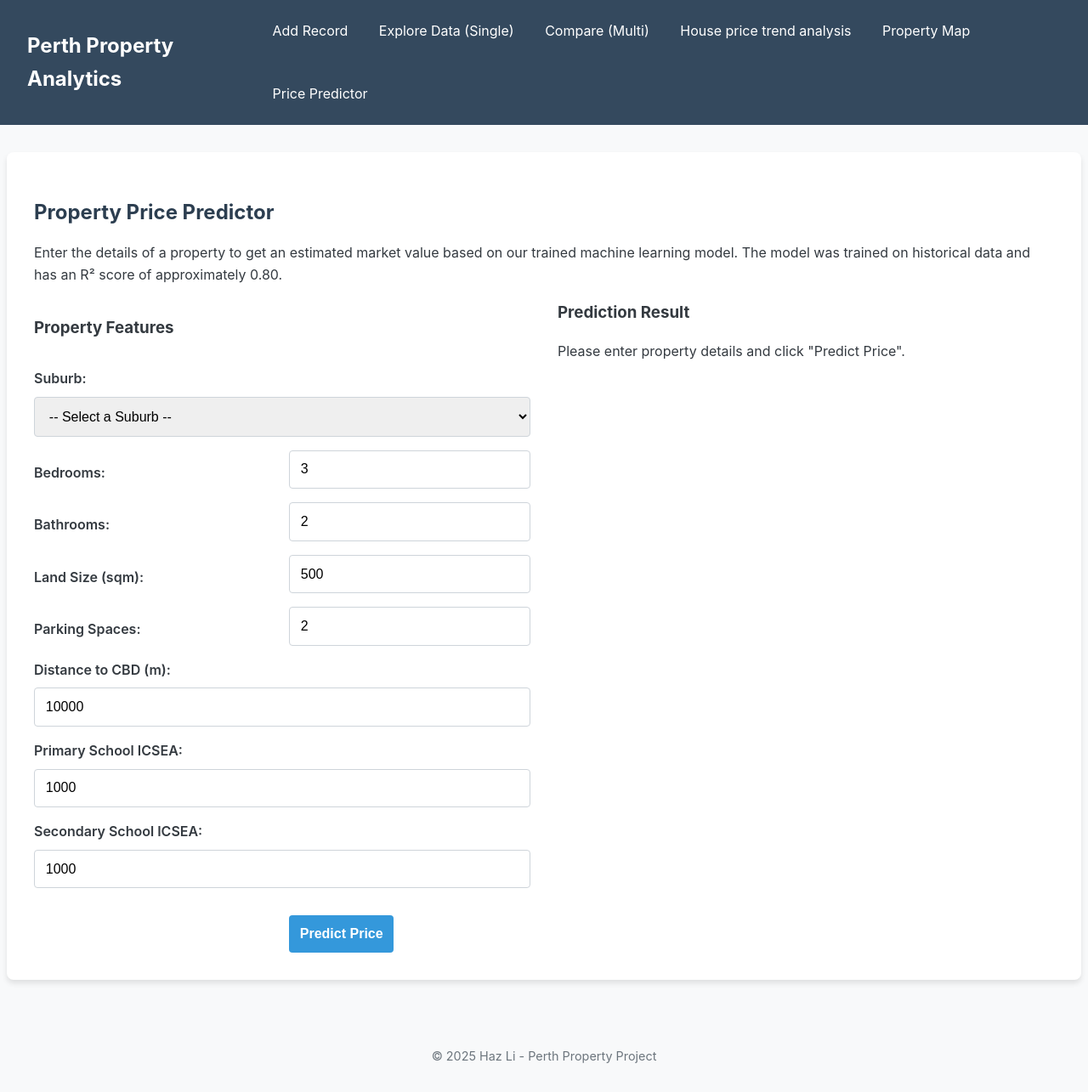
After one commit to cloud9ight/perth_property_analysis, a Flask app: page /predict in a window 1280 px wide. The commit adds this page. Shown: the whole page at 85% size. Run offline with Flask 3, Linux system fonts and the light colour scheme; data that the repository does not hold is empty; some libraries are stand-ins or nearby versions.

Commit message:
feat(app): v1: deploy end-to-end price predictor to web page

```diff
--- a/app.py
+++ b/app.py
@@ -9,6 +9,7 @@ import os
 from dotenv import load_dotenv
 import hashlib
 import random
+import joblib
 
 #load_dotenv()
 
@@ -37,6 +38,23 @@ try:
 except Exception as e:
     logging.error(f"Failed to create database engine: {e}")
     exit()
+
+# ▼▼▼  Load the ML Model and Columns at App Startup ▼▼▼
+# ======================================================================
+model = None
+model_columns = None
+price_tier_map = None
+
+try:
+    # Attempt to load all necessary model files.
+    model = joblib.load('scripts/property_price_predictor.pkl')
+    model_columns = joblib.load('scripts/model_columns.pkl')
+    price_tier_map = joblib.load('scripts/price_tier_map.pkl')
+    logging.info("All ML model assets loaded successfully.")
+except Exception as e:
+    # Catch ANY exception during loading, not just FileNotFoundError.
+    logging.error(f"CRITICAL ERROR loading model files: {e}. Prediction feature will be disabled.")
+
 
 # --- 3. Helper function to get dimension data ---
 # This avoids repeating code in both routes
@@ -650,6 +668,57 @@ def get_schools_api(school_type):
         logging.error(f"Failed to fetch school data for API: {e}")
         return jsonify({'error': 'A database error occurred.'}), 500
 
+@app.route('/predict', methods=['GET', 'POST'])
+def predict():
+    dim_data = get_dimension_data()
+    prediction_result = None
+    user_input_values = {}
+
+    if request.method == 'POST':
+        # This check is now 100% safe because the variables are guaranteed to exist.
+        if model is None or model_columns is None or price_tier_map is None:
+            flash("Sorry, the prediction service is currently unavailable. Model files could not be loaded.", "danger")
+        else:
+            try:
+                # --- 1. Get user input from the form ---
+                user_input = {
+                    'bedrooms': request.form.get('bedrooms', type=int), 'bathrooms': request.form.get('bathrooms', type=int),
+                    'land_size': request.form.get('land_size', type=int), 'parking_spaces': request.form.get('parking_spaces', type=int),
+                    'distance_to_cbd': request.form.get('distance_to_cbd', type=int),
+                    'primary_school_icsea': request.form.get('primary_school_icsea', type=float),
+                    'secondary_school_icsea': request.form.get('secondary_school_icsea', type=float),
+                    'suburb_name': request.form.get('suburb_name')
+                }
+                user_input_values = user_input
+                logging.info(f"Received user input for prediction: {user_input}")
+
+                # --- 2. Prepare the input data for the model (REAL LOGIC) ---
+                selected_suburb = user_input['suburb_name']
+                # Use the loaded map to find the tier. Default to a common tier if not found.
+                suburb_tier = price_tier_map.get(selected_suburb.lower(), 'Mid-Range')
+
+                input_df = pd.DataFrame([user_input])
+                input_df['suburb_value_tier'] = suburb_tier
+
+                input_df_encoded = pd.get_dummies(input_df, columns=['suburb_value_tier'], prefix='tier')
+
+                # Align columns with the trained model's columns - this is the core of consistency!
+                final_df = input_df_encoded.reindex(columns=model_columns, fill_value=0)
+
+                # --- 3. Make the prediction ---
+                price_prediction = model.predict(final_df)[0]
+                prediction_result = f"${price_prediction:,.0f}"
+
+            except Exception as e:
+                flash(f"An error occurred during prediction: {e}", "danger")
+                logging.error(f"Prediction Error: {e}")
+
+    return render_template('predict.html',
+                           suburbs=dim_data['suburbs'],
+                           prediction=prediction_result,
+                           user_input=user_input_values)
+
+
 # --- 5. Run the App ---
 if __name__ == '__main__':
     app.run(debug=True, port=5001)
--- a/static/style.css
+++ b/static/style.css
@@ -287,3 +287,66 @@ footer {
   background-color: #fffbe6; /* A light yellow when active */
   border-color: #b8860b;
 }
+
+/* prediction page*/
+/* Styles for the Prediction Page */
+.form-and-result-container {
+  display: grid;
+  grid-template-columns: repeat(auto-fit, minmax(350px, 1fr));
+  gap: 2em;
+}
+
+.prediction-form form {
+  display: grid;
+  grid-template-columns: 1fr 1fr; /* Two columns for inputs */
+  gap: 1em;
+}
+
+.prediction-form label {
+  text-align: left;
+  font-weight: 600;
+  margin-bottom: -0.5em; /* Pull label closer to its input */
+}
+
+/* Make labels and inputs span the full width of their column */
+.prediction-form label,
+.prediction-form input,
+.prediction-form select,
+.prediction-form .choices {
+  grid-column: span 2;
+}
+/* Except for these pairs, which will sit side-by-side */
+.prediction-form label[for="bedrooms"],
+.prediction-form input#bedrooms,
+.prediction-form label[for="bathrooms"],
+.prediction-form input#bathrooms,
+.prediction-form label[for="land_size"],
+.prediction-form input#land_size,
+.prediction-form label[for="parking_spaces"],
+.prediction-form input#parking_spaces {
+  grid-column: span 1;
+}
+
+.prediction-result h3 {
+  margin-top: 0;
+}
+
+.prediction-box {
+  background-color: #e9f5ff;
+  border-left: 5px solid #0d6efd;
+  padding: 2em;
+  border-radius: 8px;
+  text-align: center;
+}
+
+.prediction-label {
+  font-size: 1.2em;
+  color: #495057;
+}
+
+.prediction-value {
+  font-size: 2.5em;
+  font-weight: bold;
+  color: #0d6efd;
+  margin-top: 0.2em;
+}
--- a/templates/base.html
+++ b/templates/base.html
@@ -31,6 +31,7 @@
         <a href="{{ url_for('compare') }}">Compare (Multi)</a>
         <a href="{{ url_for('trend') }}">House price trend analysis</a>
         <a href="{{ url_for('show_map') }}">Property Map</a>
+        <a href="{{ url_for('predict') }}">Price Predictor</a>
       </div>
     </nav>
 
--- /dev/null
+++ b/templates/predict.html
@@ -0,0 +1,76 @@
+{% extends "base.html" %}
+
+{% block title %}Price Predictor{% endblock %}
+
+{% block content %}
+    <h2>Property Price Predictor</h2>
+    <p>
+        Enter the details of a property to get an estimated market value based on our trained machine learning model.
+        The model was trained on historical data and has an R² score of approximately 0.80.
+    </p>
+
+    <div class="form-and-result-container">
+        <!-- Input Form -->
+        <div class="prediction-form">
+            <h3>Property Features</h3>
+            <form action="{{ url_for('predict') }}" method="post">
+                <label for="suburb_name">Suburb:</label>
+                <select id="suburb_name" name="suburb_name" class="searchable-select" required>
+                    <option value="">-- Select a Suburb --</option>
+                    {% for suburb in suburbs %}
+                        <option value="{{ suburb.suburb_name }}" {% if suburb.suburb_name == user_input.suburb_name %}selected{% endif %}>
+                            {{ suburb.suburb_name | title }}
+                        </option>
+                    {% endfor %}
+                </select>
+
+                <label for="bedrooms">Bedrooms:</label>
+                <input type="number" id="bedrooms" name="bedrooms" min="1" max="10" value="{{ user_input.get('bedrooms', 3) }}" required>
+
+                <label for="bathrooms">Bathrooms:</label>
+                <input type="number" id="bathrooms" name="bathrooms" min="1" max="10" value="{{ user_input.get('bathrooms', 2) }}" required>
+
+                <label for="land_size">Land Size (sqm):</label>
+                <input type="number" id="land_size" name="land_size" min="0" value="{{ user_input.get('land_size', 500) }}" required>
+
+                <label for="parking_spaces">Parking Spaces:</label>
+                <input type="number" id="parking_spaces" name="parking_spaces" min="0" value="{{ user_input.get('parking_spaces', 2) }}" required>
+
+                <label for="distance_to_cbd">Distance to CBD (m):</label>
+                <input type="number" id="distance_to_cbd" name="distance_to_cbd" min="0" value="{{ user_input.get('distance_to_cbd', 10000) }}" required>
+
+                <!-- For ICSEA, we can simplify by asking for a general school quality -->
+                <label for="primary_school_icsea">Primary School ICSEA:</label>
+                <input type="number" id="primary_school_icsea" name="primary_school_icsea" value="{{ user_input.get('primary_school_icsea', 1000) }}" required>
+
+                <label for="secondary_school_icsea">Secondary School ICSEA:</label>
+                <input type="number" id="secondary_school_icsea" name="secondary_school_icsea" value="{{ user_input.get('secondary_school_icsea', 1000) }}" required>
+
+                <button type="submit" style="margin-top: 1em;">Predict Price</button>
+            </form>
+        </div>
+
+        <!-- Result Display -->
+        <div class="prediction-result">
+            <h3>Prediction Result</h3>
+            {% if prediction %}
+                <div class="prediction-box">
+                    <div class="prediction-label">Estimated Market Value</div>
+                    <div class="prediction-value">{{ prediction }}</div>
+                </div>
+            {% else %}
+                <p>Please enter property details and click "Predict Price".</p>
+            {% endif %}
+        </div>
+    </div>
+{% endblock %}
+
+{% block scripts %}
+    <!-- We need Choices.js for the searchable suburb dropdown -->
+    <script>
+        document.addEventListener('DOMContentLoaded', function() {
+            const searchableSelects = document.querySelectorAll('.searchable-select');
+            searchableSelects.forEach(el => new Choices(el, { itemSelectText: '' }));
+        });
+    </script>
+{% endblock %}
```
Also changed, not shown: 2 other files.
